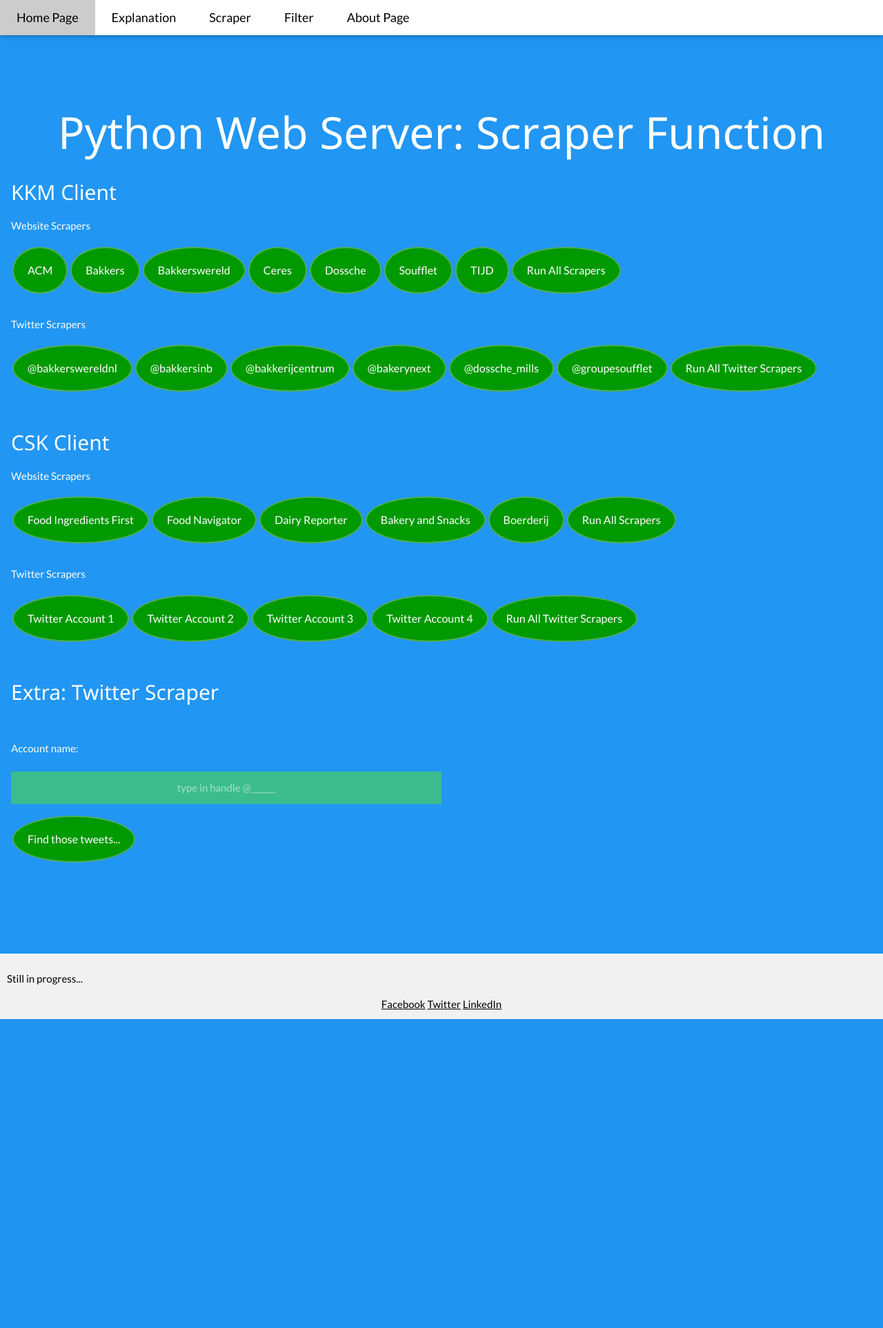
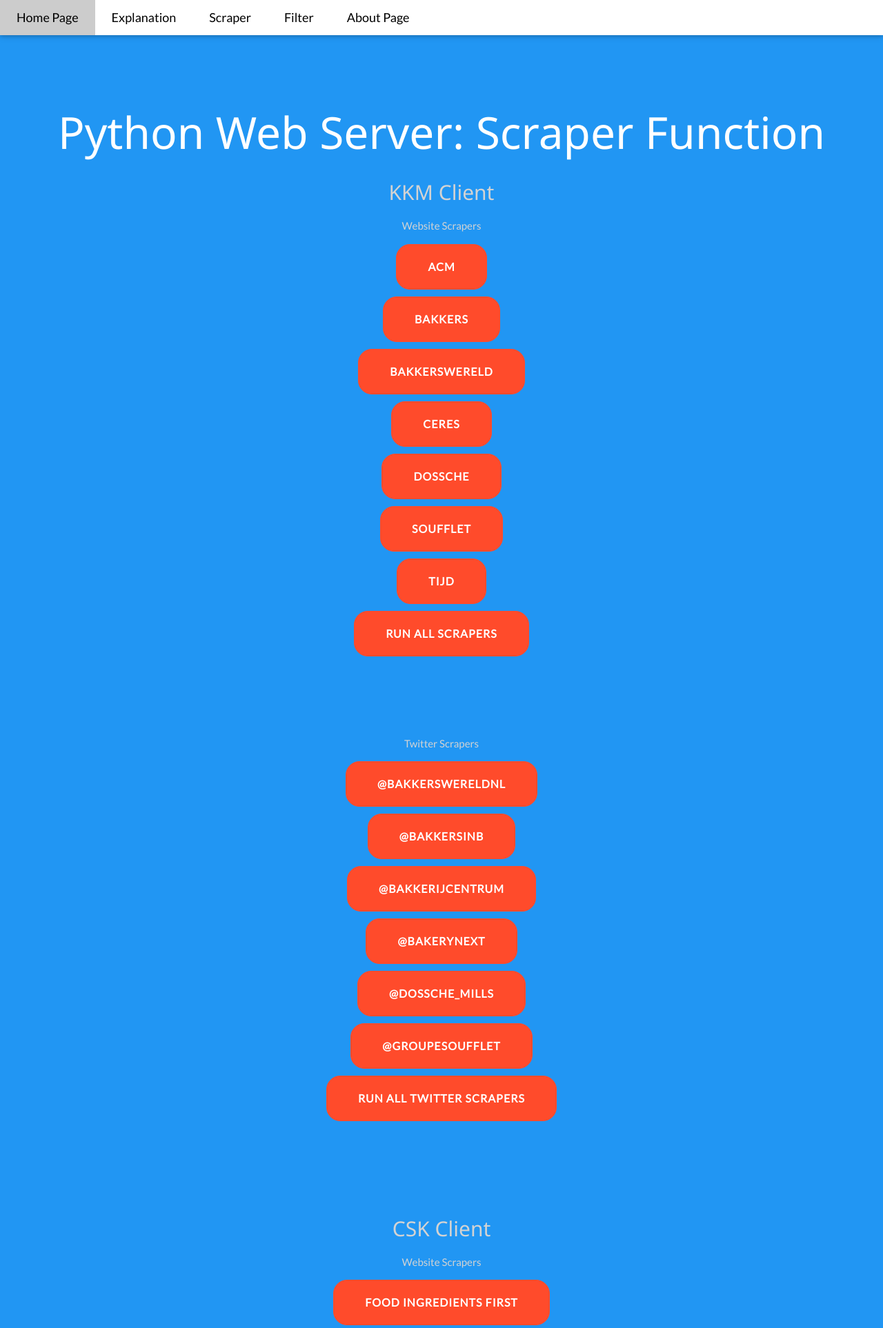
Before and after one commit to aseth99/WebServer, a Flask app: page /scraper in a window 1280 px wide. Shown: the top 1926 px of the page at 69% size. Before the commit the page ends 1478 px from the top, so only its background shows below. Run offline with Flask 2, Linux system fonts and the light colour scheme.

Commit message:
changed buttons centered shit

```diff
--- a/templates/scraper.html
+++ b/templates/scraper.html
@@ -16,10 +16,12 @@
   text-align: center;
 }
 p {
-  text-align: left;
+  text-align: center;
+  color: lightgrey;
 }
 h2 {
-  text-align: left;
+  text-align: center;
+  color: lightgrey;
 }
 body {
   margin: 0;
@@ -28,15 +30,15 @@ body {
 input[type=text] {
   width: 50%;
   padding: 12px 20px;
-  margin: 8px 0;
+  margin: 8px auto;
   box-sizing: border-box;
   border: none;
   background-color: #3CBC8D;
   color: white;
-  float: left;
+  /*float: left;*/
 }
-.button {
-  background-color: #009900; /* Green */
+/*.button {
+  background-color: #009900;
   border: 1px solid green;;
   color: white;
   padding: 20px;
@@ -45,29 +47,48 @@ input[type=text] {
   display: inline-block;
   font-size: 16px;
   margin: 4px 2px;
-  transition-duration: 0.4s; /* Safari */
+  transition-duration: 0.4s;
   cursor: pointer;
   border: 2px solid #4CAF50;
   border-radius: 50%;
   float: left;
-  /*width: 150px*/
+}*/
+button {
+    border-radius: 20px;
+    border: 1px solid #ff4b2b;
+    background-color: #ff4b2b;
+    color: #ffffff;
+    font-size: 16px;
+    font-weight: bold;
+    padding: 20px 45px;
+    letter-spacing: 1px;
+    margin-bottom: 10px;
+    text-transform: uppercase;
+    transition: transform 80ms ease-in;
+}
 
+button:active {
+    transform: scale(0.95);
+}
+
+button:focus {
+    outline: none;
+}
+
+button.ghost {
+    background-color: transparent;
+    border-color: #ffffff;
+}
+button:hover {
+  background-color: red;
+  color: lightgrey;
 
 }
-
-.button:hover {
-  background-color: darkgreen;
-  color: lightgrey;
-  /*width: 100px*/
-
-}
-
+/*
 .button:active {
   background-color: #3e8e41;
-  /*box-shadow: 0 5px #666;*/
   transform: translateY(4px);
-  /*width: 200px;*/
-}
+}*/
 
 /* Style the content */
 .content {
```
Also changed, not shown: templates/filter.html (+8 -4 lines).
